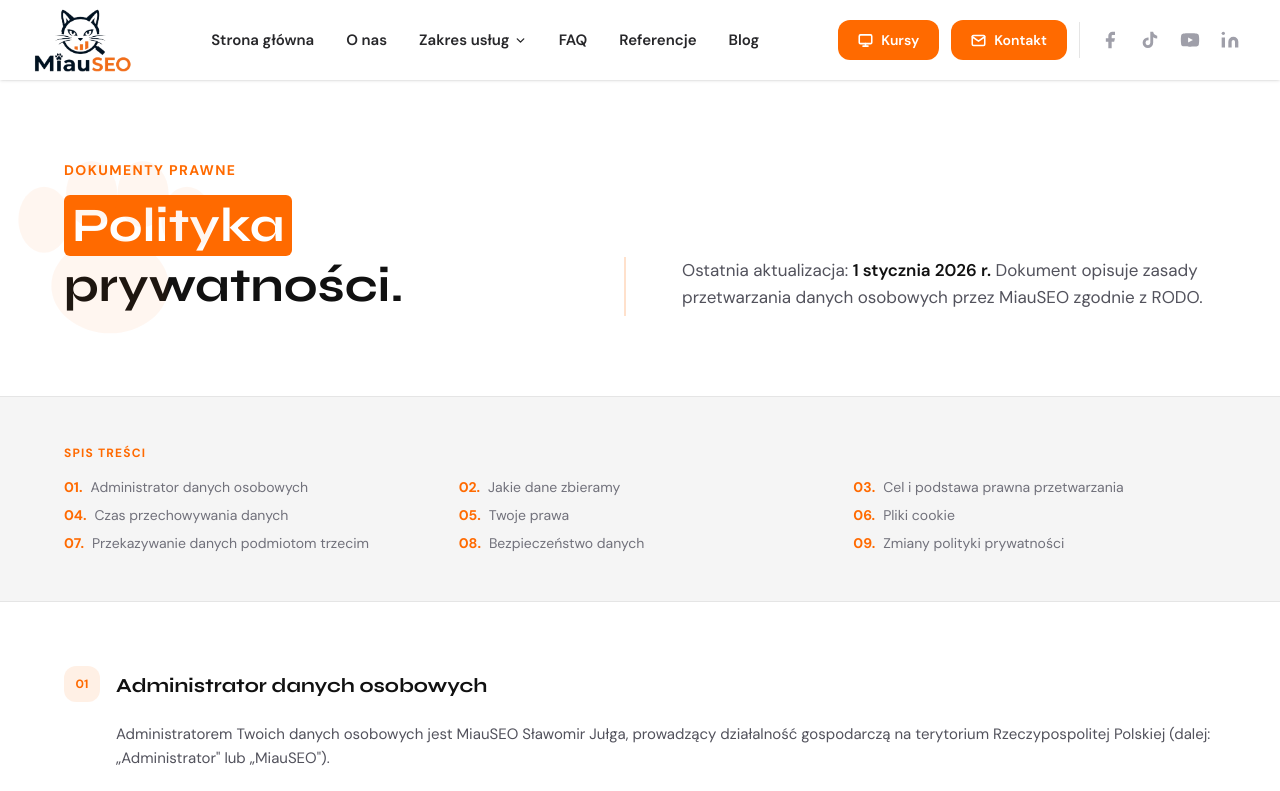
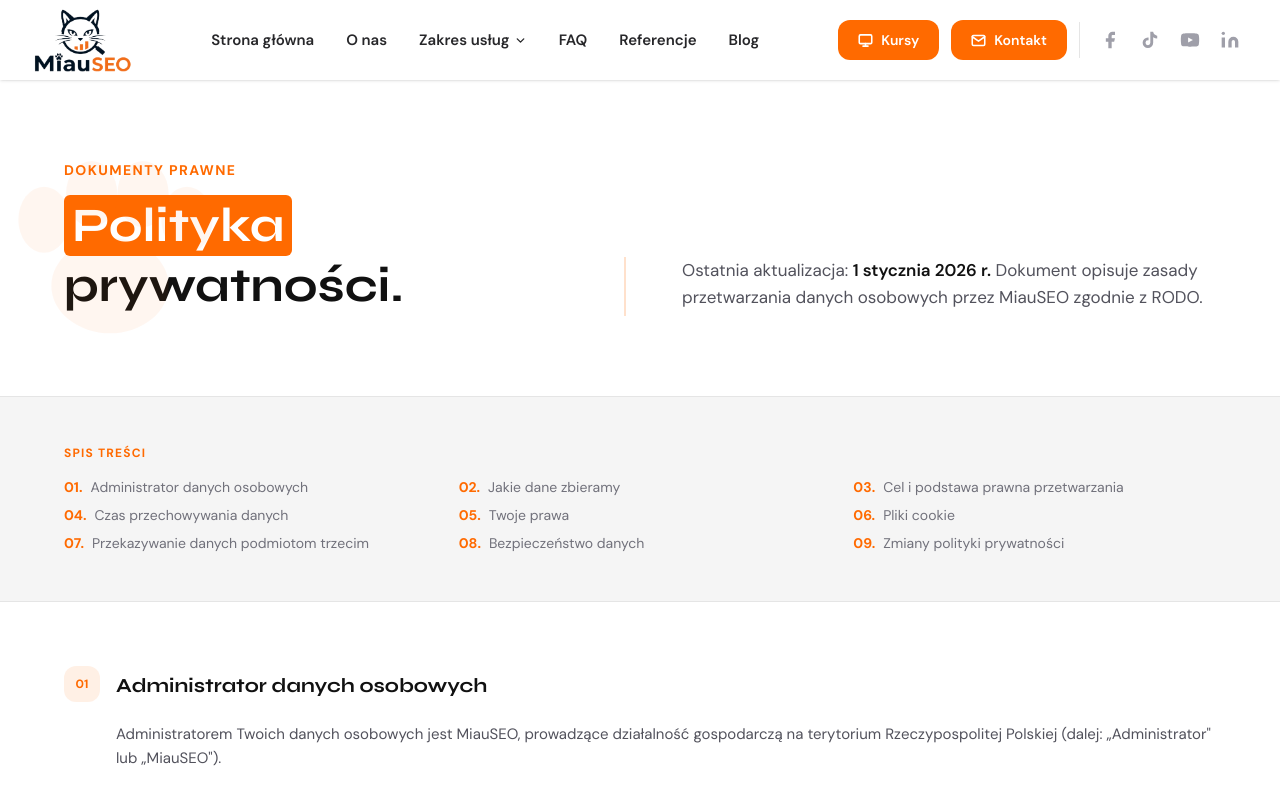
Before and after one commit to slawekjulga95-creator/miauseo, a Next.js app: page /polityka-prywatnosci in a window 1280 px wide. Shown: the top 791 px of the page. Built offline with nearby package versions, Linux system fonts and the light colour scheme.

Commit message:
Usuń imię i nazwisko właściciela z polityki prywatności
Co-Authored-By: Claude Sonnet 4.6 <noreply@anthropic.com>

```diff
--- a/app/polityka-prywatnosci/page.tsx
+++ b/app/polityka-prywatnosci/page.tsx
@@ -11,7 +11,7 @@ const sections = [
     id: "administrator",
     title: "Administrator danych osobowych",
     content: [
-      'Administratorem Twoich danych osobowych jest MiauSEO Sławomir Jułga, prowadzący działalność gospodarczą na terytorium Rzeczypospolitej Polskiej (dalej: „Administrator" lub „MiauSEO").',
+      'Administratorem Twoich danych osobowych jest MiauSEO, prowadzące działalność gospodarczą na terytorium Rzeczypospolitej Polskiej (dalej: „Administrator" lub „MiauSEO").',
       "Kontakt z Administratorem jest możliwy pod adresem e-mail: kontakt@miauseo.pl lub telefonicznie: +48 600 000 000.",
     ],
   },
```
